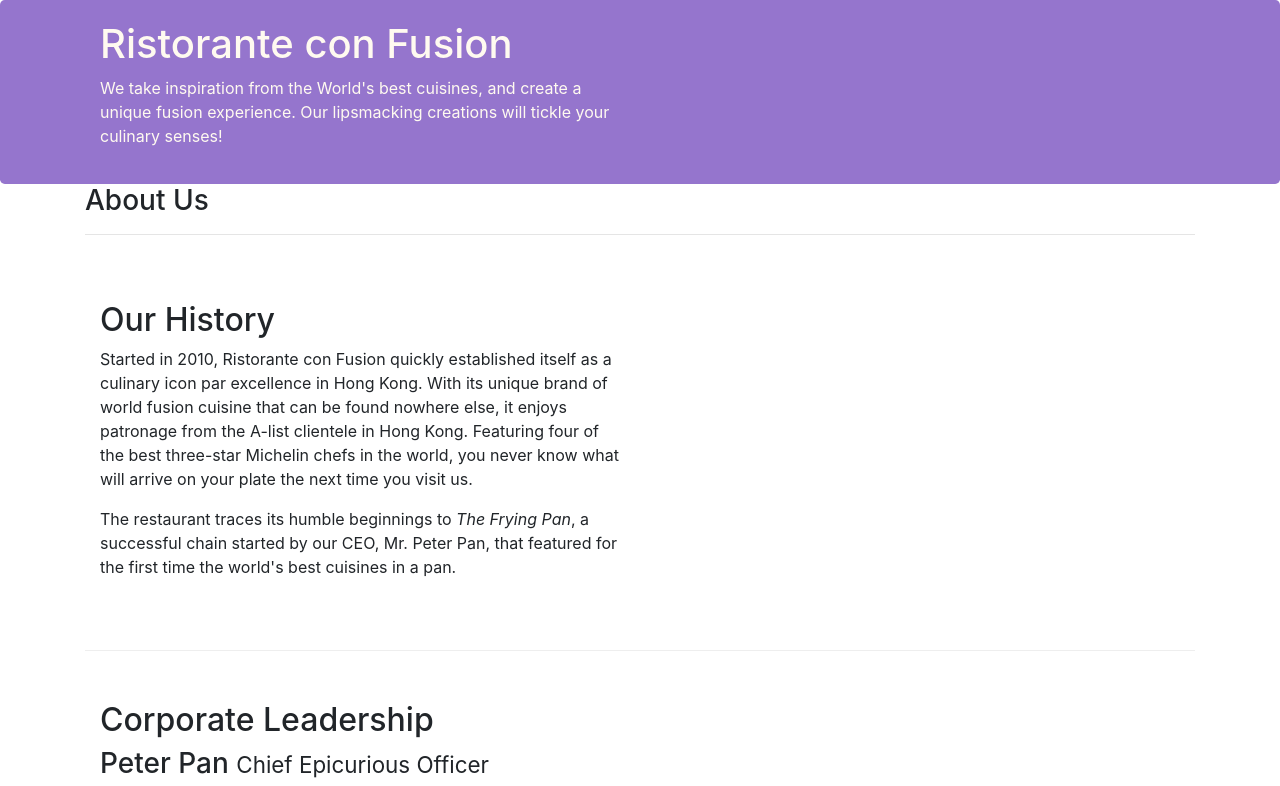
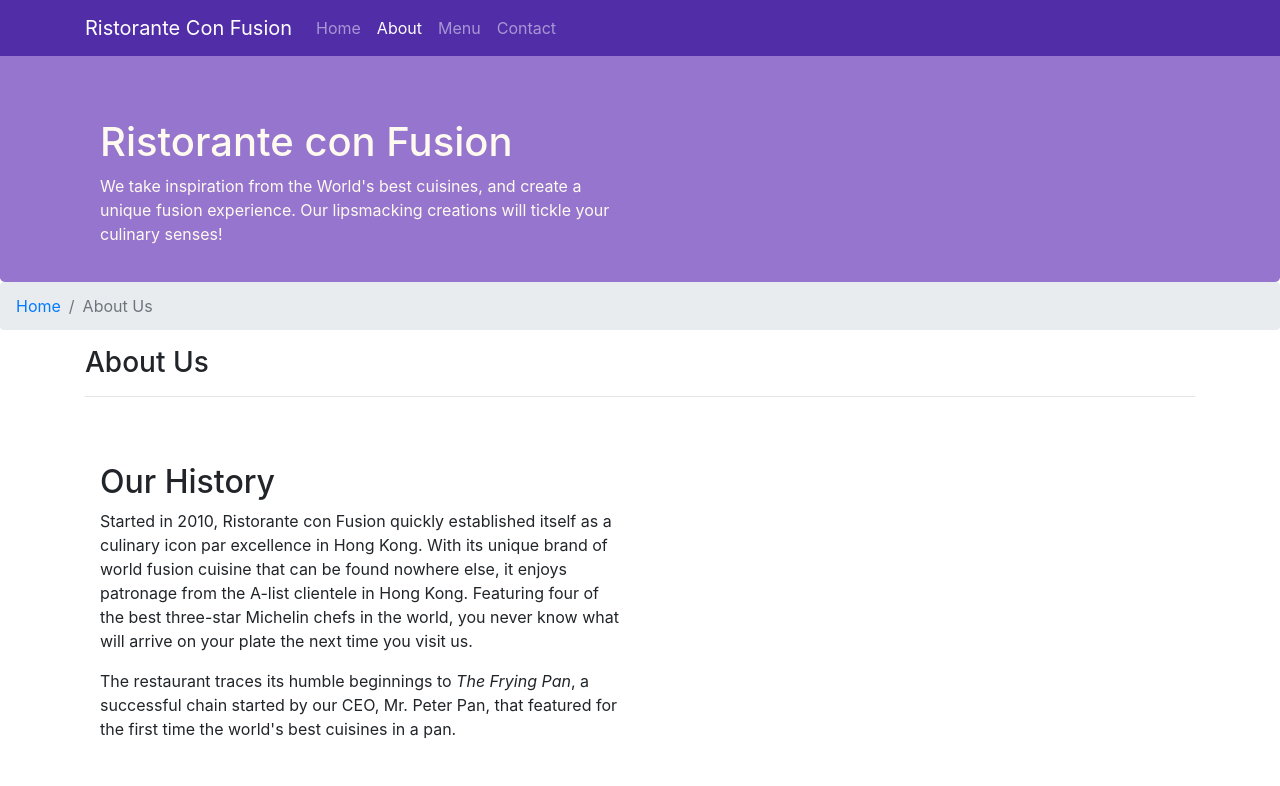
Before and after one commit to devesh2108/conFusion, a website: page aboutus.html in a window 1280 px wide. Shown: the top 786 px of the page. Drawn offline with nearby package versions, Linux system fonts and the light colour scheme.

Commit message:
Navbar and Breadcrums

```diff
--- a/aboutus.html
+++ b/aboutus.html
@@ -15,12 +15,29 @@
 </head>
 
 <body>
+        <nav class="navbar navbar-dark navbar-expand-sm fixed-top">
+                <div class="container">
+                   <a class="navbar-brand" href="./index.html">Ristorante Con Fusion</a>
+                   <div class="collapse navbar-collapse" id="Navbar">
+                        <ul class="navbar-nav mr-auto">
+                        <li class="nav-item"><a class="nav-link" href="./index.html">Home</a></li>
+                        <li class="nav-item active"><a class="nav-link" href="#">About</a></li>
+                        <li class="nav-item"><a class="nav-link" href="#">Menu</a></li>
+                        <li class="nav-item"><a class="nav-link" href="#">Contact</a></li>
+                    </ul>
+                </div>
+                </div>
+                <button class="navbar-toggler" type="button" data-toggle="collapse" data-target="#Navbar">
+                        <span class="navbar-toggler-icon"></span>
+                </button>
+            </nav>
+
 
     <header class="jumbotron">
         <div class="container">
             <div class="row row-header">
                 <div class="col-12 col-sm-6">
-                    <h1>Ristorante con Fusion</h1>
+                    <br><br><h1>Ristorante con Fusion</h1>
                     <p>We take inspiration from the World's best cuisines, and create a unique fusion experience. Our lipsmacking creations will tickle your culinary senses!</p>
                 </div>
                 <div class="col-12 col-sm">
@@ -28,7 +45,10 @@
             </div>
         </div>
     </header>
-
+    <ol class="col-12 breadcrumb">
+            <li class="breadcrumb-item"><a href="./index.html">Home</a></li>
+            <li class="breadcrumb-item active">About Us</li>
+        </ol>
     <div class="container">
         <div>
             <div>
--- a/css/styles.css
+++ b/css/styles.css
@@ -29,3 +29,12 @@
     margin:0px auto;
     color:#0f0f0f;
 }
+
+body{
+    padding:50px 0px 0px 0px;
+    z-index:0;
+}
+
+.navbar-dark {
+     background-color: #512DA8;
+}
```
Also changed, not shown: index.html (+18 -1 lines).
